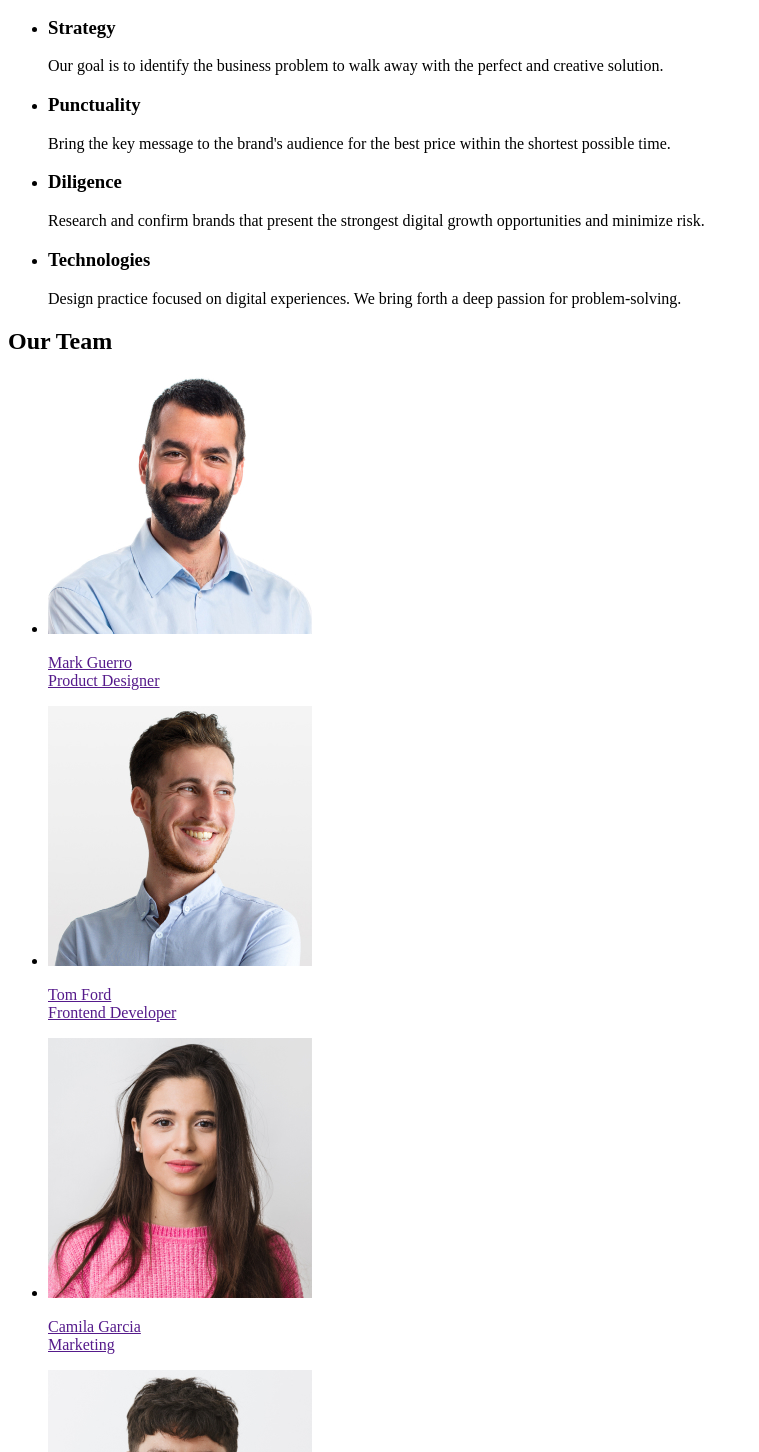
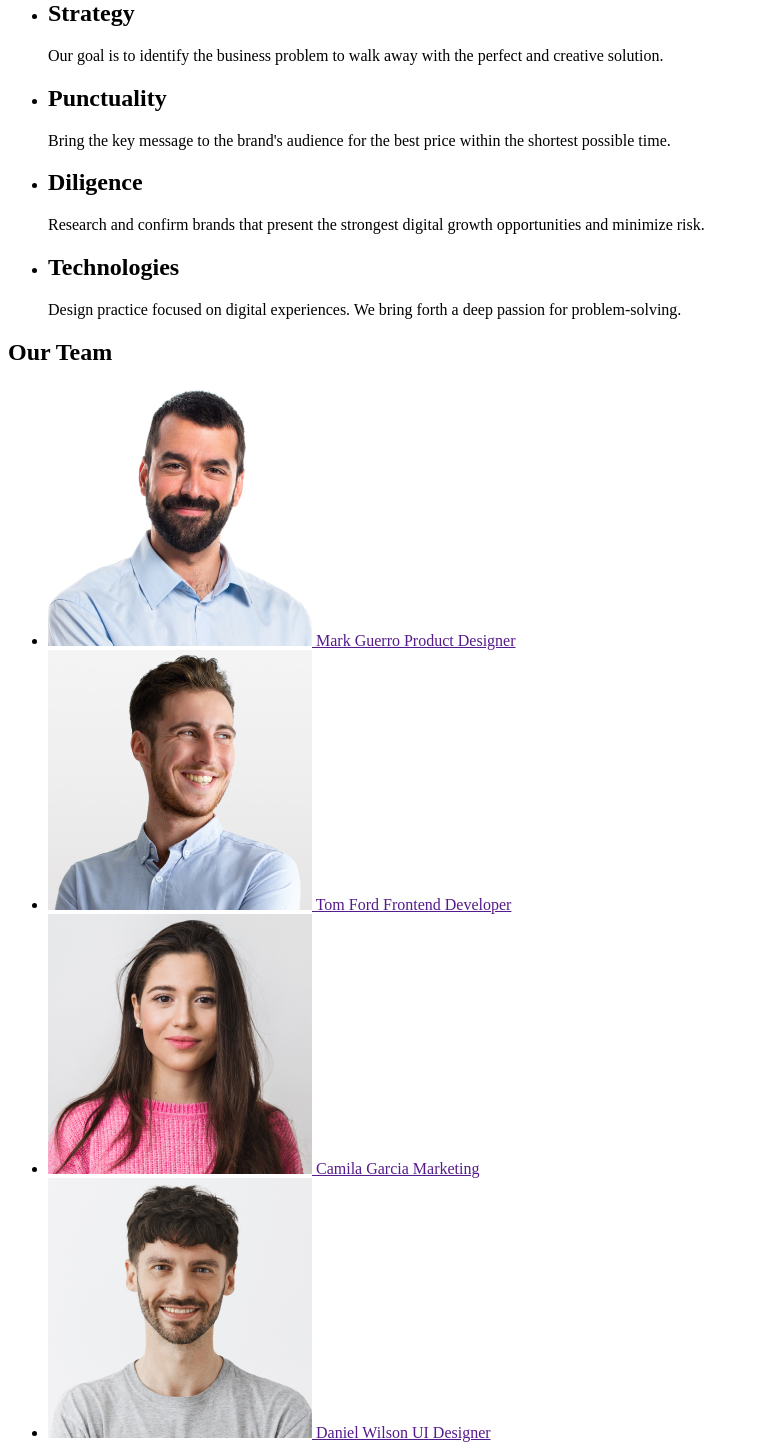
Before and after one commit to Tymofii-Kononenko/goit-js-hw-08, a plain HTML site: page index.html in a window 1280 px wide. Shown: the part 261-1713 px from the top of the page, without its empty margins (0-759 px from the left). Drawn offline with Linux system fonts and the light colour scheme.

Commit message:
validator ok

```diff
--- a/index.html
+++ b/index.html
@@ -11,8 +11,7 @@
     <header>
         <!--Logo and menu of site-->
         <a href="">
-            <img src="images/logo.jpg" alt="WEBSTUDIO" width="115" height="24" />
-        </a>
+            <img src="./images/logo.jpg" alt="WEBSTUDIO" width="115" height="24"></a>
         <nav>
             <ul>
                 <li><a href="">Studio</a></li>
@@ -22,7 +21,7 @@
         </nav>
         <!--Contacts-->
         <address>
-            <a href="tel:+11(000)111-11-11">+11(000)111-11-11</a><br />
+            <a href="tel:+11(000)111-11-11">+11(000)111-11-11</a>
             <a href="mailto:info@devstudio.com">info@devstudio.com</a>
         </address>
     </header>
@@ -36,14 +35,14 @@
         <div>
             <ul>
                 <li>
-                    <h3>Strategy</h3>
+                    <h2>Strategy</h2>
                     <p>
                         Our goal is to identify the business
                         problem to walk away with the perfect and creative solution.
                     </p>
                 </li>
                 <li>
-                    <h3>Punctuality</h3>
+                    <h2>Punctuality</h2>
                     <p>
                         Bring the key message to the brand's audience for the best price within the shortest
                         possible
@@ -51,7 +50,7 @@
                     </p>
                 </li>
                 <li>
-                    <h3>Diligence</h3>
+                    <h2>Diligence</h2>
                     <p>
                         Research and confirm brands that present the strongest digital growth opportunities and
                         minimize
@@ -59,7 +58,7 @@
                     </p>
                 </li>
                 <li>
-                    <h3>Technologies</h3>
+                    <h2>Technologies</h2>
                     <p>
                         Design practice focused on digital experiences. We bring forth a deep passion for
                         problem-solving.
@@ -72,41 +71,35 @@
             <h2>Our Team</h2>
             <ul>
                 <li><a href="">
-                        <img src="images/Mark Guerrero.jpg" alt="Mark Guerro" width="">
-                        <p>
-                            Mark Guerro <br />
-                            Product Designer
-                        </p>
+                        <img src="./images/mark-guerrero.jpg" alt="Mark Guerro" width="264" height="260">
+                        Mark Guerro
+                        Product Designer
+                    </a>
                 </li>
                 <li><a href="">
-                        <img src="images/Tom Ford.jpg" alt="Tom Ford">
-                        <p>
-                            Tom Ford <br />
-                            Frontend Developer
-                        </p>
+                        <img src="./images/tom-ford.jpg" alt="Tom Ford" width="264" height="260">
+                        Tom Ford
+                        Frontend Developer
                     </a>
                 </li>
                 <li>
                     <a href="">
-                        <img src="images/Camila Garcia.jpg" alt="Camila Garcia">
-                        <p>
-                            Camila Garcia <br />
-                            Marketing
-                        </p>
+                        <img src="./images/camila-garcia.jpg" alt="Camila Garcia" width="264" height="260">
+                        Camila Garcia
+                        Marketing
                     </a>
                 </li>
                 <li>
                     <a href="">
-                        <img src="images/Daniel Wilson.jpg" alt="Daniel Wilson">
-                        <p>
-                            Daniel Wilson <br />
-                            UI Designer
-                        </p>
+                        <img src="./images/daniel-wilson.jpg" alt="Daniel Wilson">
+                        Daniel Wilson
+                        UI Designer
                     </a>
                 </li>
             </ul>
         </div>
     </main>
+    <!--Footer start-->
     <footer>
         <a href="">
             <img src="images/logo.jpg" alt="Logo of company">
```
Also changed, not shown: images/camila-garcia.jpg (renamed from images/Camila Garcia.jpg), images/daniel-wilson.jpg (renamed from images/Daniel Wilson.jpg), images/mark-guerrero.jpg (renamed from images/Mark Guerrero.jpg), images/tom-ford.jpg (renamed from images/Tom Ford.jpg).
